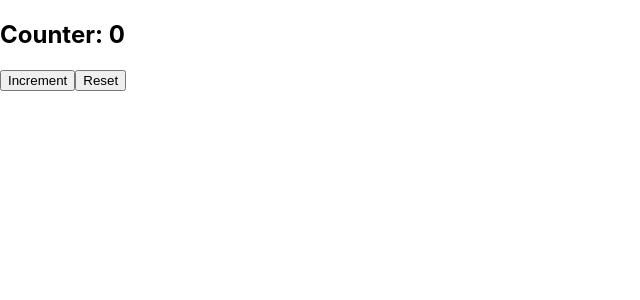
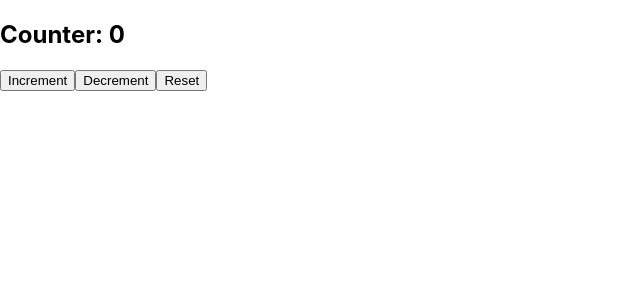
Before and after one commit to thaliagit/my-app, a React (Create React App) app: page / in a window 1280 px wide. Shown: the top 300 px of the page, without its empty margins (0-640 px from the left). Built offline with nearby package versions, Linux system fonts and the light colour scheme.

Commit message:
exercise 36 updated decrement functinality

```diff
--- a/src/components/HookCounter.jsx
+++ b/src/components/HookCounter.jsx
@@ -33,6 +33,7 @@ export default function HookCounter({ initialValue = 0 }) {
     <div>
         <h2>Counter: {counter}</h2>
         <button onClick={onIncrement}>Increment</button>
+        <button onClick={onDecrement}>Decrement</button>
         <button onClick={onReset}>Reset</button>
     </div>
   )
```
